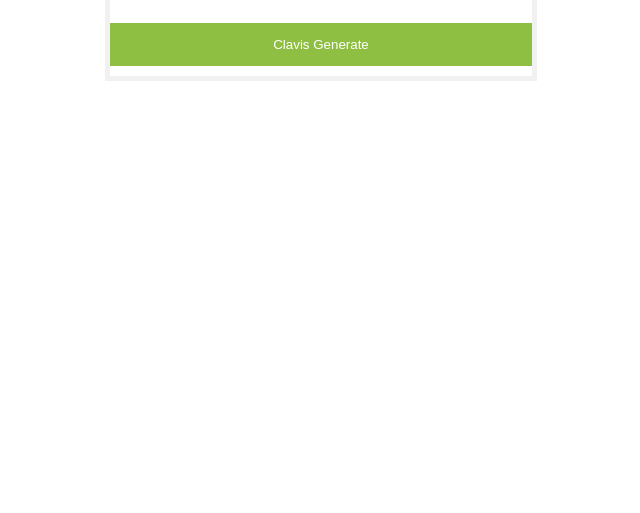
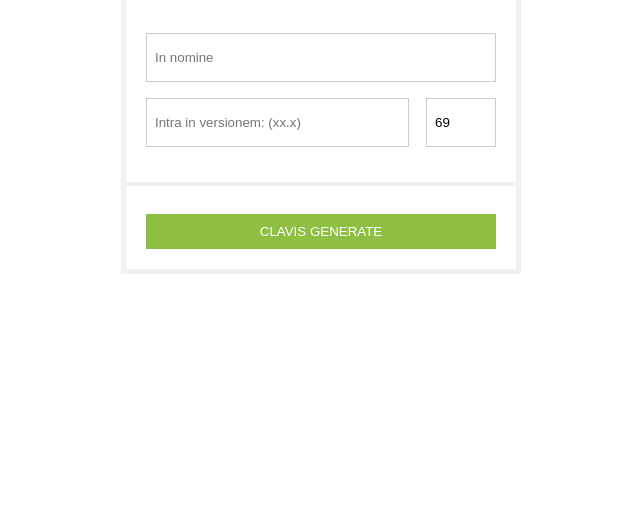
Before and after one commit to X791105/mxkg, a plain HTML site: page index.html in a window 1280 px wide. Shown: the part 287-800 px from the top of the page, without its empty margins (319-959 px from the left). Drawn offline with Linux system fonts and the light colour scheme; a web font is replaced by a local one.

Commit message:
Update index.html

```diff
--- a/index.html
+++ b/index.html
@@ -1,3 +1,4 @@
+
 <!DOCTYPE html>
 <html>
 	<head>
@@ -10,10 +11,16 @@
 				font-family: Roboto, Arial, sans-serif;
 				font-size: 15px;
 			}
+
 			form {
 				border: 5px solid #f1f1f1;
 			}
-      input[type=text], input[type=text] {
+
+			hr {
+				border: 2px solid #f1f1f1;
+			}
+
+			input[type=text], input[type=text], input[type=number] {
 				width: 100%;
 				padding: 16px 8px;
 				margin: 8px 0;
@@ -21,48 +28,60 @@
 				border: 1px solid #ccc;
 				box-sizing: border-box;
 			}
+
 			button {
 				background-color: #8ebf42;
 				color: white;
-      padding: 14px 0;
-      margin: 10px 0;
+				padding: 10px 10px 10px 10px;
                 border: none;
 				cursor: grabbing;
 				width: 100%;
 			}
+
 			h1 {
 				text-align:center;
 				font-size:18;
 			}
+
 			button:hover {
 				opacity: 0.8;
 			}
+
 			.formcontainer {
 				text-align: left;
-      margin: 24px 50px 12px;
+				width: 400px;
+				height: 400px;
+				position: absolute;
+				top:0;
+				bottom: 0;
+				left: 0;
+				right: 0;
+				margin: auto;
 			}
+
 			.container {
-      padding: 16px 0;
-      text-align: left;
-      }
-      .github {
-      padding: 16px 0;
+				padding: 20px 20px 20px 20px;
 				text-align: center;
 			}
 		</style>
 	</head>
+
 	<body>
+		<div class="formcontainer">
 			<form action="/gen" mothod="get">
 				<h1>MXKG</h1>
-      <div class="formcontainer"></div>
 				<hr/>
 				<div class="container">
-        <label for="name"><strong>N</strong></label>
 					<input type="text" placeholder="In nomine" name="name" required>
-        <label for="ver"><strong>V</strong></label>
-        <input type="text" placeholder="Intra in versionem: (xx.x)" name="ver" required>
+					<div style="width: 75%; float:left;"><input type="text" placeholder="Intra in versionem: (xx.x)" name="ver" required></div><div style="width: 20%; float:right"><input type="number" name="count" value=69 required></div>
+                    <br style="clear:both;"/>
 				</div>
-      <button type="submit">Clavis Generate</button>
+				<hr/>
+				<div class="container">
+					<button type="submit">CLAVIS GENERATE</button>
+				</div>
 			</form>
+		</div>
 	</body>
+
 </html>
```
Lines whose indentation alone changed are shown as unchanged.
